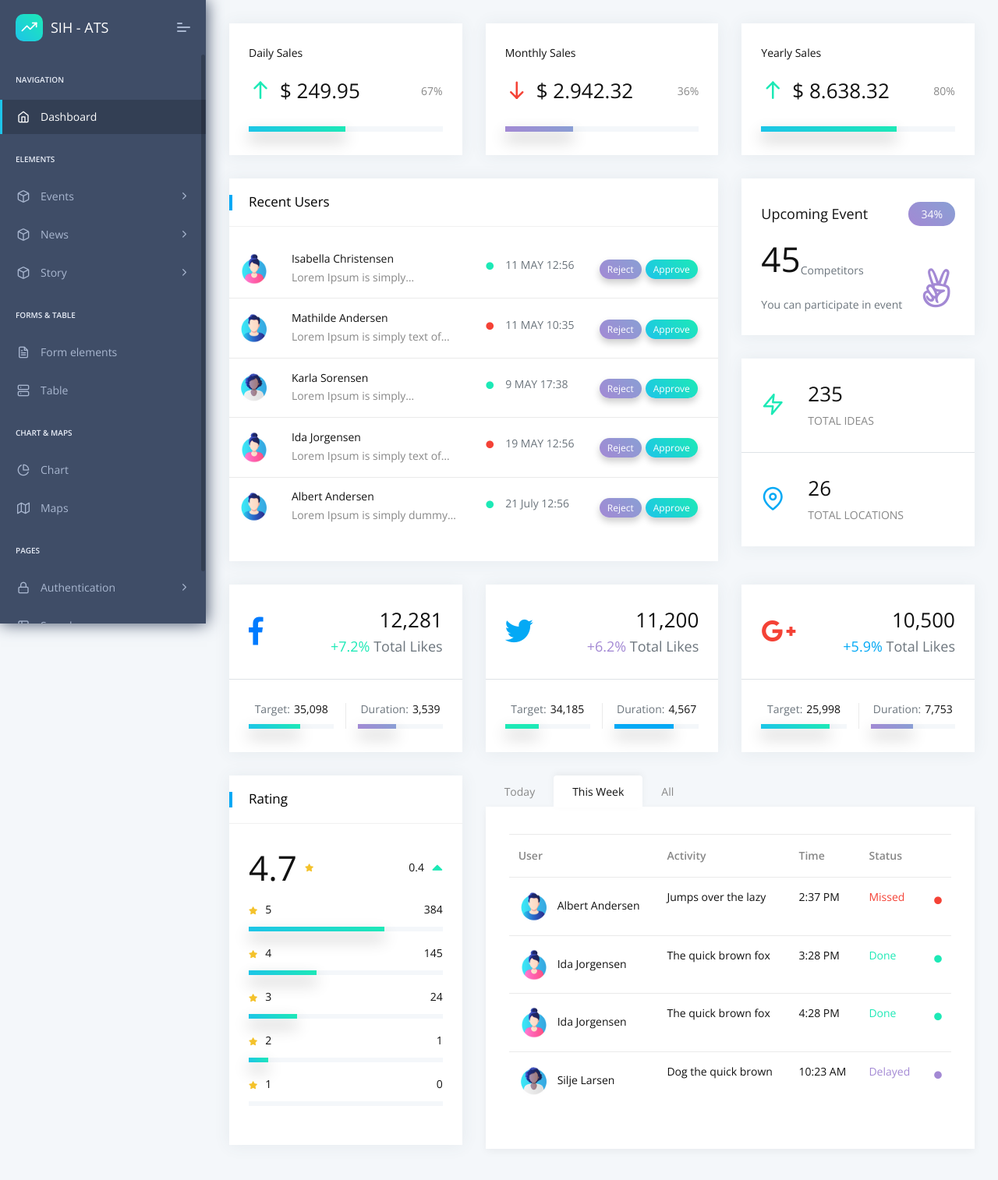
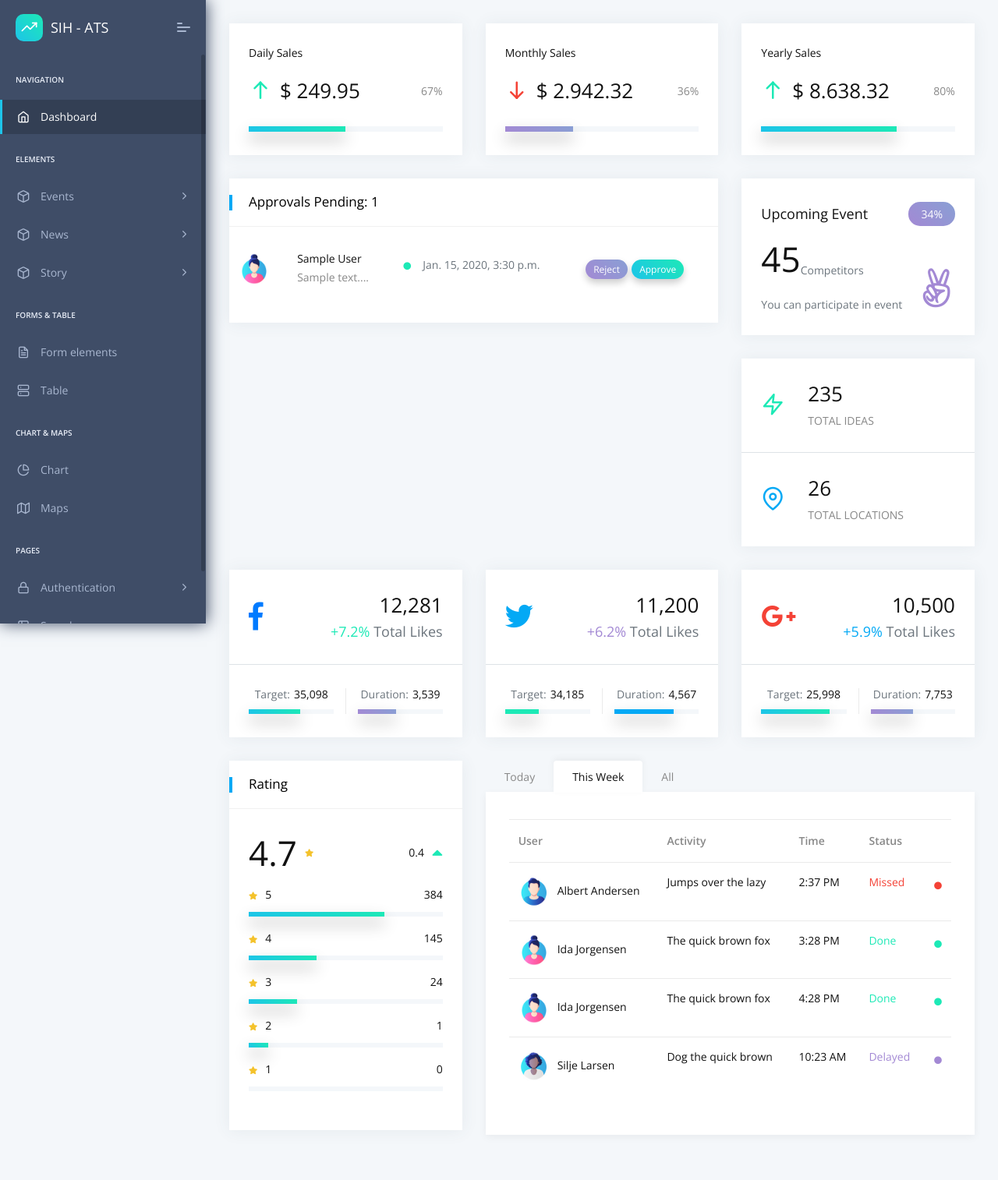
Before and after one commit to magarwal775/DR111_PlusOne, a Django app: page /dashboard in a window 1280 px wide. Shown: the top 1514 px of the page at 78% size. After the commit the page ends 1464 px from the top, so only its background shows below. Run offline with Django 3.2, Linux system fonts and the light colour scheme; a user stored in the database is signed in; tables that the repository leaves empty hold one stand-in row (values such as "Sample post"); some libraries are stand-ins or nearby versions.

Commit message:
added approval section in admin

```diff
--- a/base/templates/snippets/index.html
+++ b/base/templates/snippets/index.html
@@ -73,67 +73,25 @@
                         <div class="col-xl-8 col-md-6">
                             <div class="card Recent-Users">
                                 <div class="card-header">
-                                    <h5>Recent Users</h5>
+                                    <h5>Approvals Pending: {{pendingapprovals}}</h5>
                                 </div>
                                 <div class="card-block px-0 py-3">
                                     <div class="table-responsive">
                                         <table class="table table-hover">
                                             <tbody>
+                                              {% for each in approvals %}
                                                 <tr class="unread">
                                                     <td><img class="rounded-circle" style="width:40px;" src="/static/assets/images/user/avatar-1.jpg" alt="activity-user"></td>
                                                     <td>
-                                                        <h6 class="mb-1">Isabella Christensen</h6>
-                                                        <p class="m-0">Lorem Ipsum is simply…</p>
+                                                        <h6 class="mb-1">{{each.user.full_name}}</h6>
+                                                        <p class="m-0">{{each.user.about_me|slice:":50"}}...</p>
                                                     </td>
                                                     <td>
-                                                        <h6 class="text-muted"><i class="fas fa-circle text-c-green f-10 m-r-15"></i>11 MAY 12:56</h6>
+                                                        <h6 class="text-muted"><i class="fas fa-circle text-c-green f-10 m-r-15"></i>{{each.user.system_date_joined}}</h6>
                                                     </td>
                                                     <td><a href="#!" class="label theme-bg2 text-white f-12">Reject</a><a href="#!" class="label theme-bg text-white f-12">Approve</a></td>
-                                                </tr>
-                                                <tr class="unread">
-                                                    <td><img class="rounded-circle" style="width:40px;" src="/static/assets/images/user/avatar-2.jpg" alt="activity-user"></td>
-                                                    <td>
-                                                        <h6 class="mb-1">Mathilde Andersen</h6>
-                                                        <p class="m-0">Lorem Ipsum is simply text of…</p>
-                                                    </td>
-                                                    <td>
-                                                        <h6 class="text-muted"><i class="fas fa-circle text-c-red f-10 m-r-15"></i>11 MAY 10:35</h6>
-                                                    </td>
-                                                    <td><a href="#!" class="label theme-bg2 text-white f-12">Reject</a><a href="#!" class="label theme-bg text-white f-12">Approve</a></td>
-                                                </tr>
-                                                <tr class="unread">
-                                                    <td><img class="rounded-circle" style="width:40px;" src="/static/assets/images/user/avatar-3.jpg" alt="activity-user"></td>
-                                                    <td>
-                                                        <h6 class="mb-1">Karla Sorensen</h6>
-                                                        <p class="m-0">Lorem Ipsum is simply…</p>
-                                                    </td>
-                                                    <td>
-                                                        <h6 class="text-muted"><i class="fas fa-circle text-c-green f-10 m-r-15"></i>9 MAY 17:38</h6>
-                                                    </td>
-                                                    <td><a href="#!" class="label theme-bg2 text-white f-12">Reject</a><a href="#!" class="label theme-bg text-white f-12">Approve</a></td>
-                                                </tr>
-                                                <tr class="unread">
-                                                    <td><img class="rounded-circle" style="width:40px;" src="/static/assets/images/user/avatar-1.jpg" alt="activity-user"></td>
-                                                    <td>
-                                                        <h6 class="mb-1">Ida Jorgensen</h6>
-                                                        <p class="m-0">Lorem Ipsum is simply text of…</p>
-                                                    </td>
-                                                    <td>
-                                                        <h6 class="text-muted f-w-300"><i class="fas fa-circle text-c-red f-10 m-r-15"></i>19 MAY 12:56</h6>
-                                                    </td>
-                                                    <td><a href="#!" class="label theme-bg2 text-white f-12">Reject</a><a href="#!" class="label theme-bg text-white f-12">Approve</a></td>
-                                                </tr>
-                                                <tr class="unread">
-                                                    <td><img class="rounded-circle" style="width:40px;" src="/static/assets/images/user/avatar-2.jpg" alt="activity-user"></td>
-                                                    <td>
-                                                        <h6 class="mb-1">Albert Andersen</h6>
-                                                        <p class="m-0">Lorem Ipsum is simply dummy…</p>
-                                                    </td>
-                                                    <td>
-                                                        <h6 class="text-muted"><i class="fas fa-circle text-c-green f-10 m-r-15"></i>21 July 12:56</h6>
-                                                    </td>
-                                                    <td><a href="#!" class="label theme-bg2 text-white f-12">Reject</a><a href="#!" class="label theme-bg text-white f-12">Approve</a></td>
-                                                </tr>
+                                                  </tr>
+                                                {% endfor %}
                                             </tbody>
                                         </table>
                                     </div>
--- a/base/views.py
+++ b/base/views.py
@@ -36,6 +36,12 @@ def dashboard(request):
     stories = Story.objects.filter(college=user.college or not college)
     gallery = Gallery.objects.filter(college=user.college or not college)
     carousel = Carousel.objects.filter(college=user.college or not college)
+    approvals = Alumni.objects.filter(user__college=user.college)
+    if approvals.count()>5:
+        context["approvals"] = approvals
+    else:
+        context["approvals"] = approvals[0:5]
+    context["pendingapprovals"] = approvals.count()
     return render(request, "dashboard.html", context)
 
 
```
